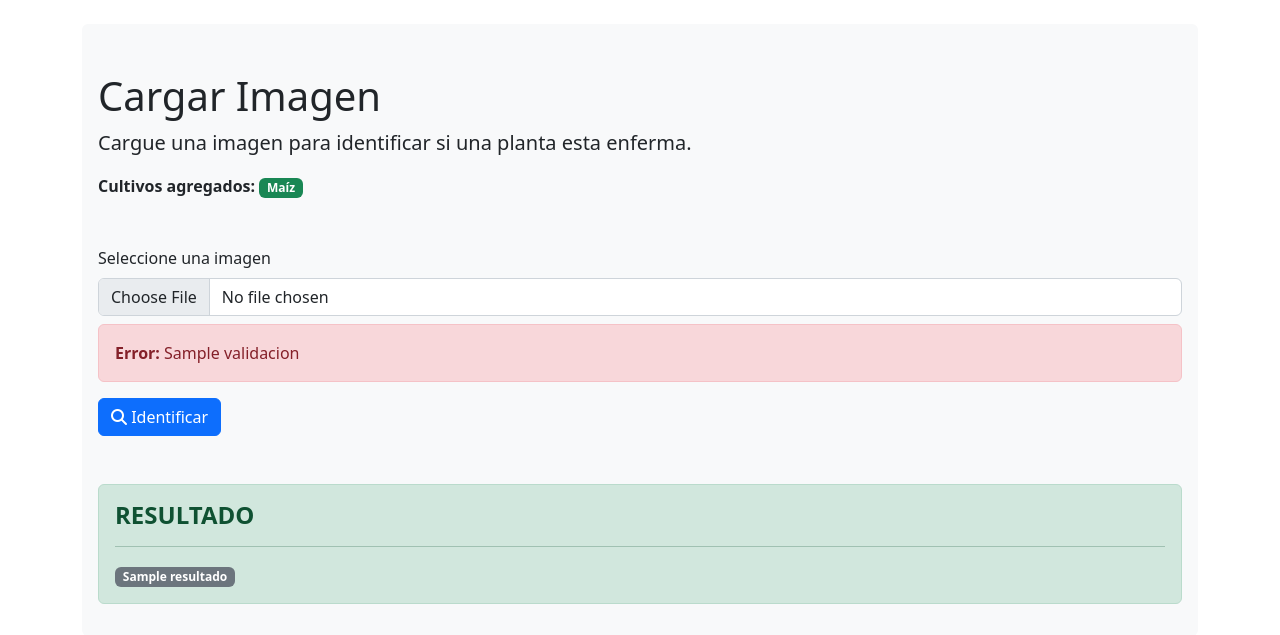
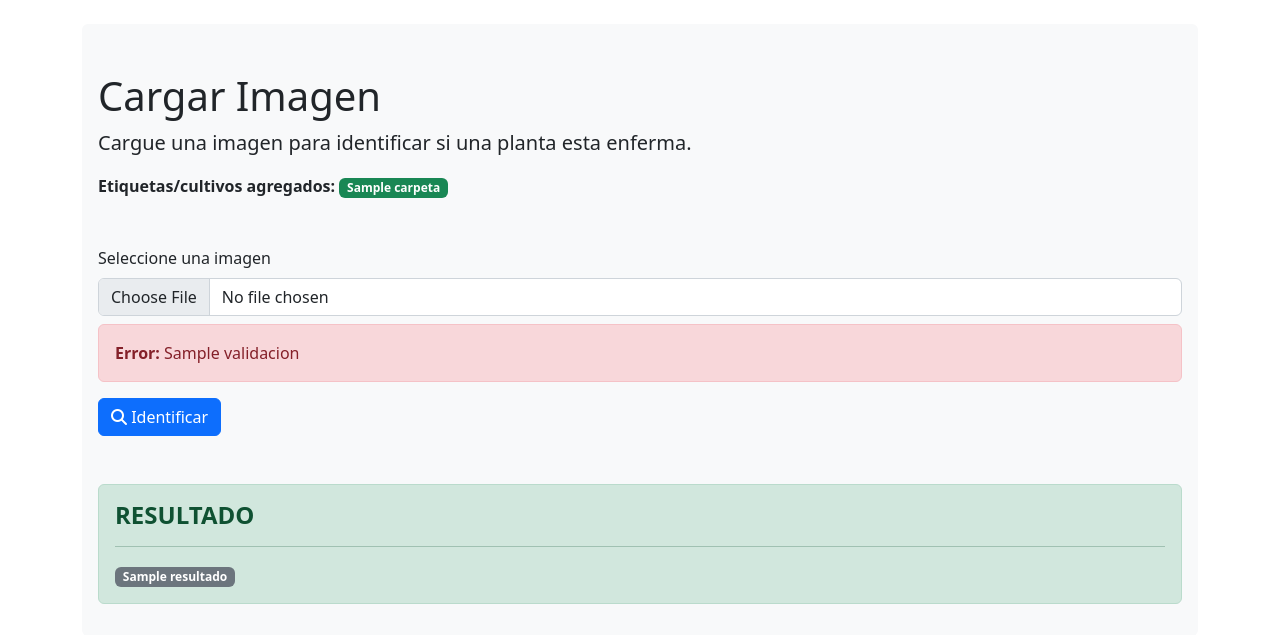
Before and after one commit to YeltsB/agronomia, a Django app: template app_agronomia/templates/inicio.html in a window 1280 px wide. Shown: the part 56-691 px from the top of the page. Run offline with Django 4.2, Linux system fonts and the light colour scheme; the template is opened without the code that fills it: most values are stand-ins (such as "Sample title", 1, 10 or a date in 2020).

Commit message:
Se agrego etiquetas de cultivo dinamico

```diff
--- a/app_agronomia/templates/inicio.html
+++ b/app_agronomia/templates/inicio.html
@@ -11,7 +11,13 @@
     <div class="bg-light p-3 pt-5 rounded">
         <h1>Cargar Imagen </h1>
         <p class="lead">Cargue una imagen para identificar si una planta esta enferma.</p>
-    <p><strong>Cultivos agregados: </strong><span class="badge bg-success">Maíz</span></p>
+    <p><strong>Etiquetas/cultivos agregados: </strong>
+
+        {% for carpeta in sub_carpetas %}
+            <span class="badge bg-success">{{carpeta}}</span>
+        {% endfor %}
+
+    </p>
     <form method="POST" action="{% url 'app_agronomia:inicio' %}" enctype="multipart/form-data" onsubmit="btn_enviar.disabled = true; return true;">
         {% csrf_token %}
         <div class="mb-3 mt-5">
```
Also changed, not shown: app_agronomia/views.py (+10 -2 lines).
